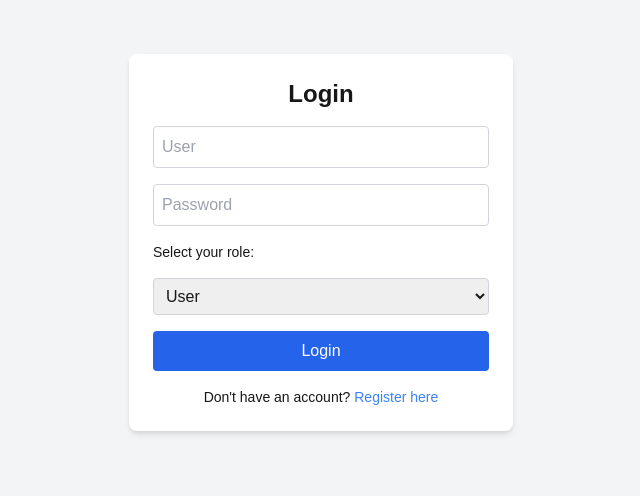
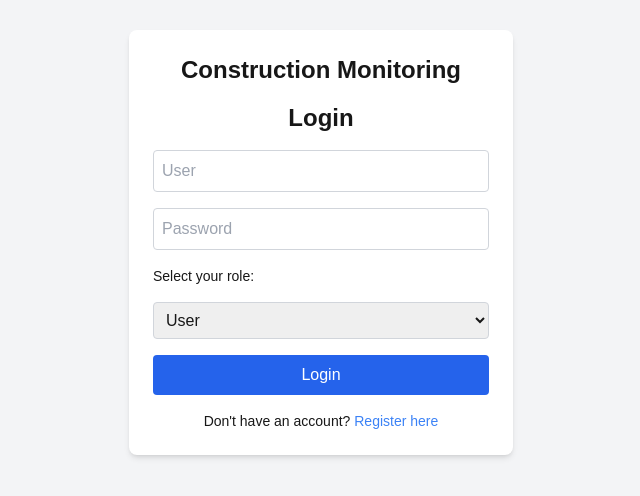
Before and after one commit to cperlovan/buildvercelfront, a Next.js app: page /login in a window 1280 px wide. Shown: the part 158-654 px from the top of the page, without its empty margins (319-959 px from the left). Built offline with nearby package versions, Linux system fonts and the light colour scheme.

Commit message:
title login

```diff
--- a/app/login/page.tsx
+++ b/app/login/page.tsx
@@ -62,6 +62,7 @@
           <Register setShowRegister={setShowRegister} />
         ) : (
           <>
+            <h3 className="text-2xl font-bold mb-4 text-center">Construction Monitoring</h3>
             <h2 className="text-2xl font-bold mb-4 text-center">Login</h2>
             {error && <p className="text-red-500 text-sm text-center">{error}</p>}
             <form onSubmit={handleSubmit} className="flex flex-col space-y-4">
--- a/app/login/register.tsx
+++ b/app/login/register.tsx
@@ -43,6 +43,7 @@
 
   return (
     <div>
+      <h3 className="text-2xl font-bold mb-4 text-center">Construction Monitoring</h3>
       <h2 className="text-2xl font-bold mb-4 text-center">Registration </h2>
       {error && <p className="text-red-500 text-sm text-center">{error}</p>}
       <form onSubmit={handleRegister} className="flex flex-col space-y-4">
```
